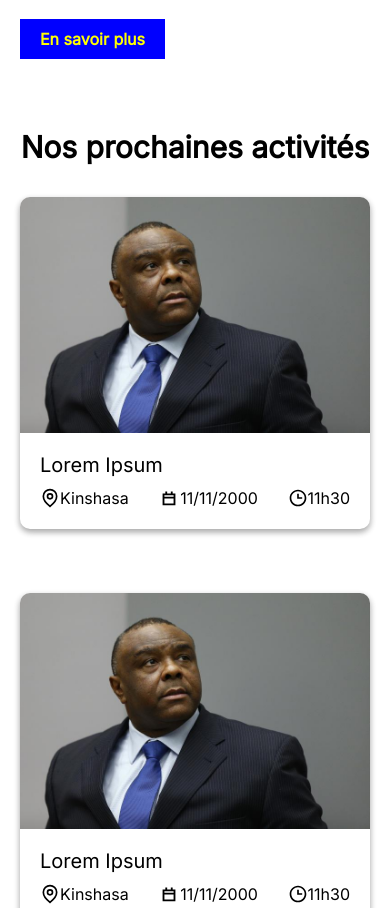
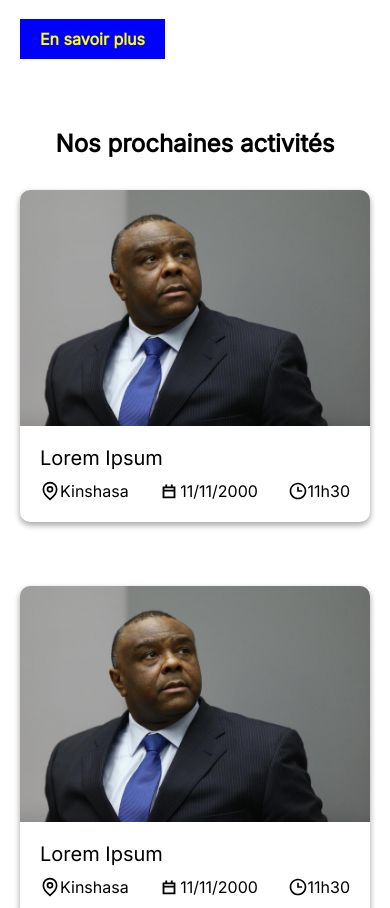
Before and after one commit to PhoenixMputu/mlc, a React (Create React App) app: page / in a window 390 px wide. Shown: the part 1120-2028 px from the top of the page. Built offline with nearby package versions, Linux system fonts and the light colour scheme.

Commit message:
fix h2 section next activities

```diff
--- a/src/css/home.scss
+++ b/src/css/home.scss
@@ -144,5 +144,11 @@ main {
                 width: 100%;
             }
         }
+        .container {
+            h2 {
+                font-size: 24px;
+            }
+        }
     }
+
 }
```
